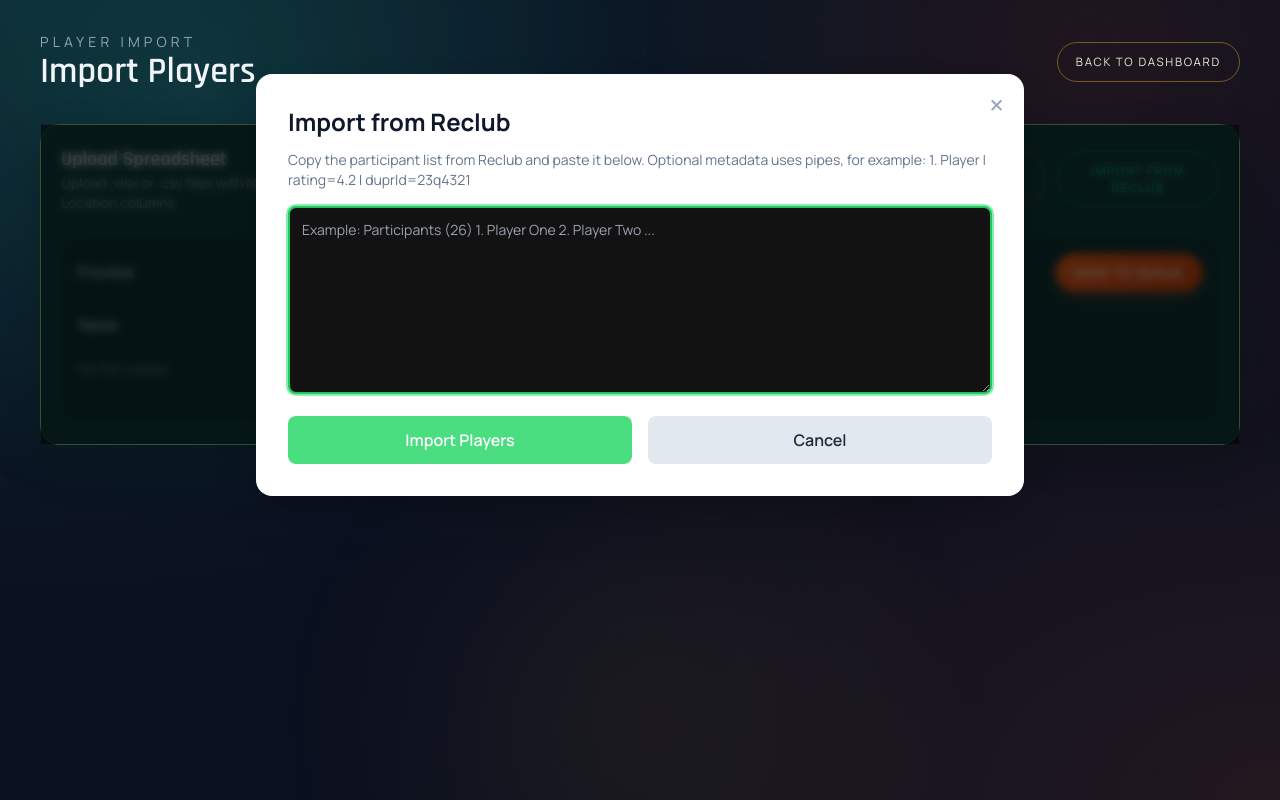
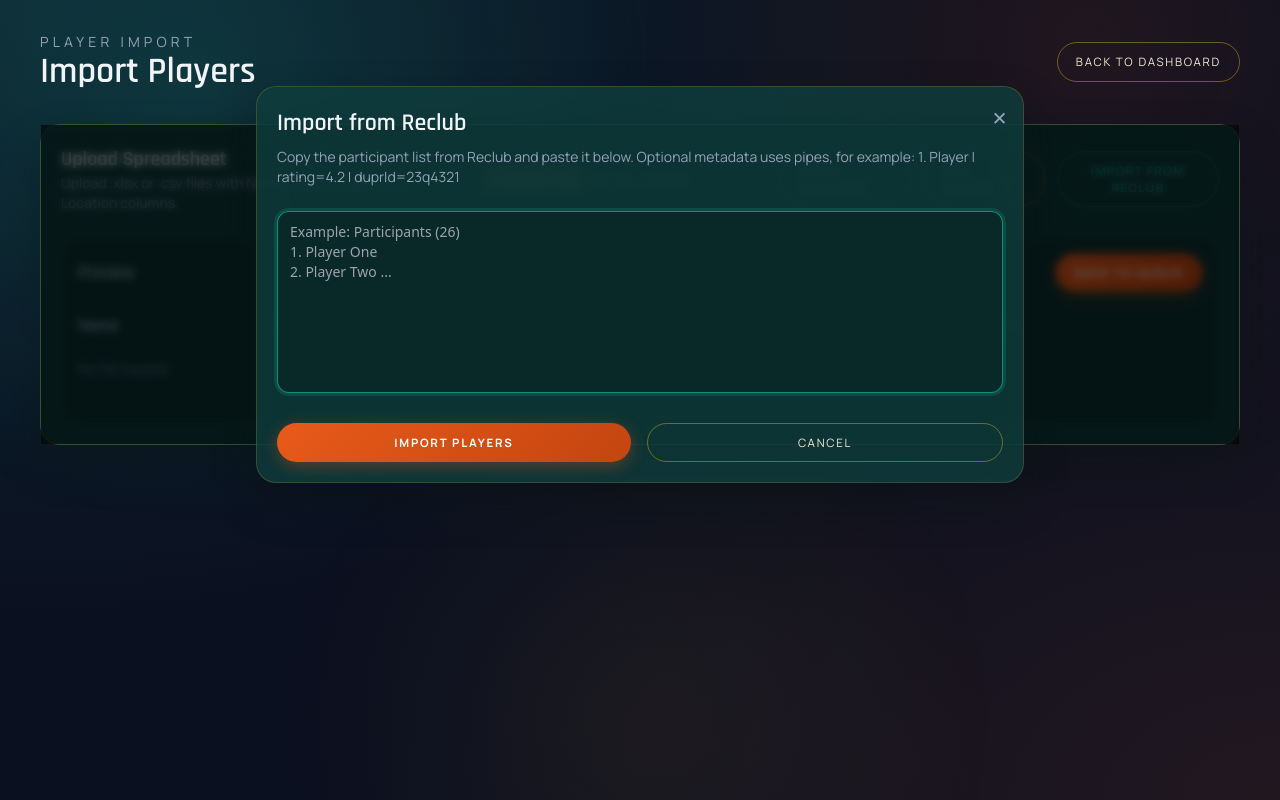
Before and after one commit to sayreall/queing-system, a website with bundled scripts: page import.html in a window 1280 px wide. Both pictures are taken after a click on the button "IMPORT FROM RECLUB". Built offline with nearby package versions, Linux system fonts and the light colour scheme.

Commit message:
Update import.html

```diff
--- a/import.html
+++ b/import.html
@@ -60,17 +60,19 @@
 
         <!-- Reclub Import Modal -->
         <div id="reclub-modal" class="fixed inset-0 z-50 hidden bg-black/60 flex items-center justify-center p-4 backdrop-blur-sm">
-          <div class="w-full max-w-3xl relative bg-white rounded-2xl text-slate-800 p-8 shadow-2xl">
-            <button id="close-reclub-modal" class="absolute top-4 right-5 text-slate-400 hover:text-slate-600 text-3xl leading-none">&times;</button>
-            <h2 class="text-2xl font-bold mb-3 text-slate-900">Import from Reclub</h2>
-            <p class="text-sm text-slate-500 mb-4">
+          <div class="glass-card w-full max-w-3xl relative">
+            <button id="close-reclub-modal" class="absolute top-4 right-4 text-slate-400 hover:text-white text-3xl leading-none">&times;</button>
+            <h2 class="text-2xl font-display font-semibold mb-2">Import from Reclub</h2>
+            <p class="text-sm text-slate-400 mb-6">
               Copy the participant list from Reclub and paste it below. Optional metadata uses pipes, for example: 1. Player | rating=4.2 | duprId=23q4321
             </p>
-            <textarea id="reclub-text" rows="8" class="w-full border-2 border-green-500 rounded-lg p-3 text-sm focus:outline-none focus:ring-2 focus:ring-green-300" placeholder="Example: Participants (26) 1. Player One 2. Player Two ..."></textarea>
+            <textarea id="reclub-text" rows="8" class="input-field w-full resize-none text-sm font-sans" placeholder="Example: Participants (26)
+1. Player One
+2. Player Two ..."></textarea>
 
-            <div class="flex gap-4 mt-4">
-              <button id="reclub-import-btn" class="flex-1 bg-green-400 hover:bg-green-500 text-white font-semibold py-3 rounded-lg transition-colors">Import Players</button>
-              <button id="reclub-cancel-btn" class="flex-1 bg-slate-200 hover:bg-slate-300 text-slate-800 font-semibold py-3 rounded-lg transition-colors">Cancel</button>
+            <div class="flex flex-col sm:flex-row gap-4 mt-6">
+              <button id="reclub-import-btn" class="flex-1 btn-primary py-3">Import Players</button>
+              <button id="reclub-cancel-btn" class="flex-1 btn-secondary py-3">Cancel</button>
             </div>
           </div>
         </div>
```
